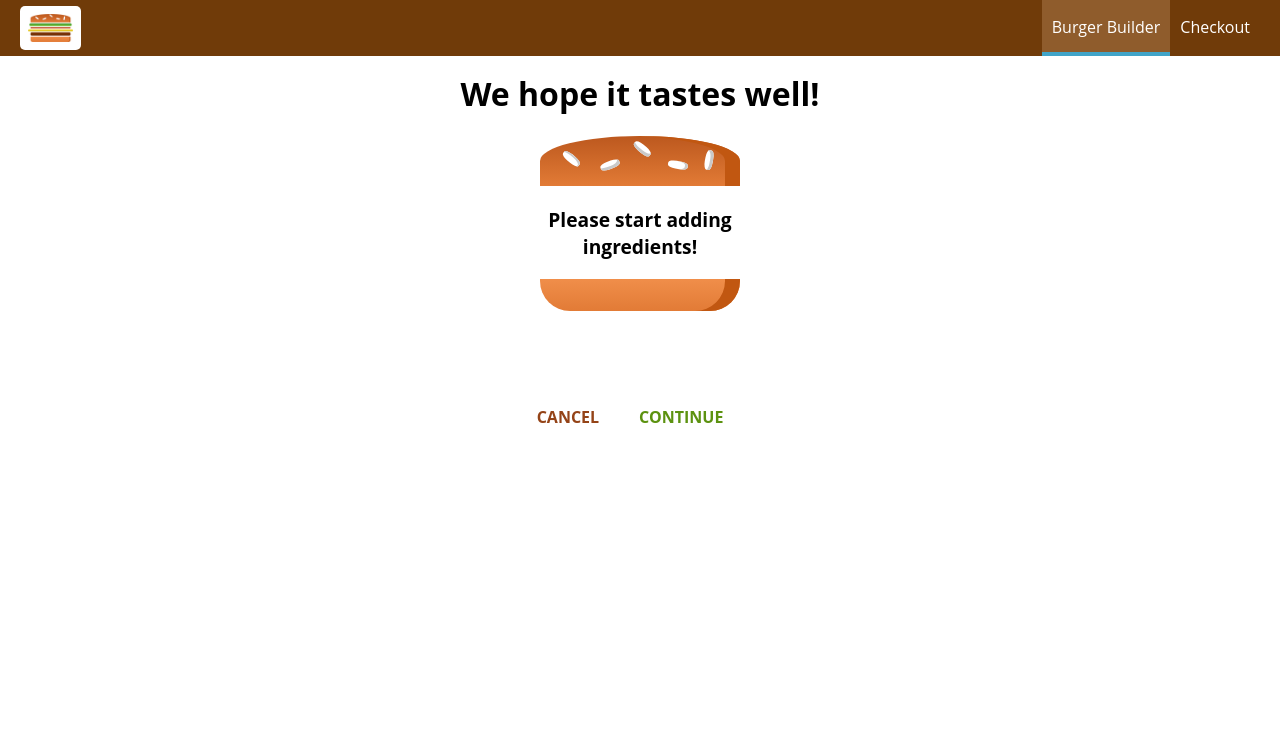
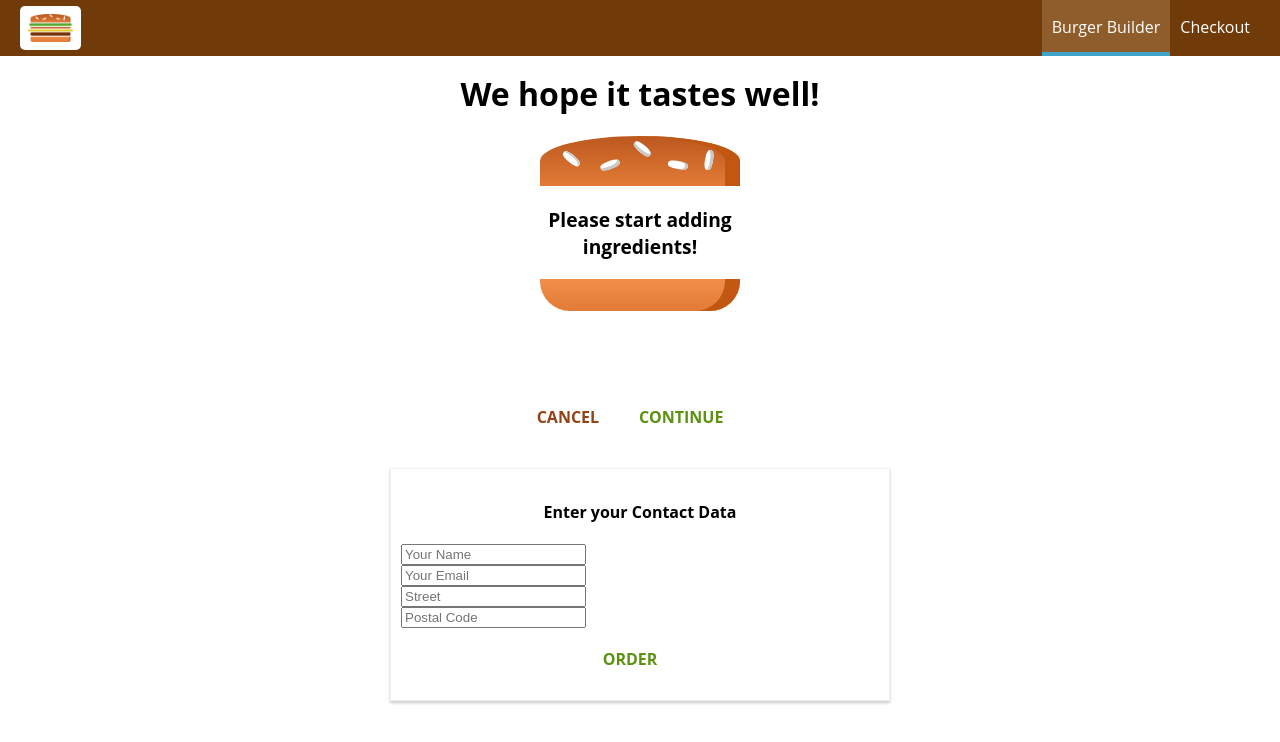
Before and after one commit to rainacho/burgerBuilderWithReact, a React app: page /checkout in a window 1280 px wide. Both pictures are taken after a click on the button "CONTINUE". Shown: the top 742 px of the page. Built offline with nearby package versions, Linux system fonts and the light colour scheme.

Commit message:
updated with lesson 256

```diff
--- a/src/containers/Checkout/Checkout.js
+++ b/src/containers/Checkout/Checkout.js
@@ -1,5 +1,8 @@
 import React, { Component } from 'react';
+import {Route} from 'react-router-dom';
+
 import CheckoutSummary from '../../components/Order/CheckoutSummary/CheckoutSummary';
+import ContactData from './ContactData/ContactData';
 
 class Checkout extends Component {
     state = {
@@ -36,6 +39,7 @@
                     ingredients={this.state.ingredients}
                     checkoutCancelled={this.checkoutCancelledHandler}
                     checkoutContinued={this.checkoutContinuedHandler}/>
+                <Route path={this.props.match.path + '/contact-data'} component={ContactData}/>
             </div>
         );
     }
--- /dev/null
+++ b/src/containers/Checkout/ContactData/ContactData.css
@@ -0,0 +1,19 @@
+.ContactData {
+    margin: 20px auto;
+    width: 80%;
+    text-align: center;
+    box-shadow: 0 2px 3px #ccc;
+    border: 1px solid #eee;
+    padding: 10px;
+    box-sizing: border-box;
+}
+
+.Input {
+    display: block;
+}
+
+@media(min-width: 600px) {
+    .ContactData {
+        width: 500px;
+    }
+}
--- /dev/null
+++ b/src/containers/Checkout/ContactData/ContactData.js
@@ -0,0 +1,31 @@
+import React, { Component } from 'react';
+import Button from '../../../components/UI/Button/Button';
+import classes from './ContactData.css';
+
+class ContactData extends Component {
+    state = {
+        name:'',
+        email:'',
+        address: {
+            street: '',
+            postalCode: ''
+        }
+    }
+
+    render() {
+        return (
+            <div className={classes.ContactData}>
+                <h4>Enter your Contact Data</h4>
+                <form>
+                    <input className={classes.Input} type="text" name="name" placeholder="Your Name"/>
+                    <input className={classes.Input} type="text" name="email" placeholder="Your Email"/>
+                    <input className={classes.Input} type="text" name="street" placeholder="Street"/>
+                    <input className={classes.Input} type="text" name="postal" placeholder="Postal Code"/>
+                    <Button btnType="Success">ORDER</Button>
+                </form>
+            </div>
+        )
+    }
+}
+
+export default ContactData;
```
Also changed, not shown: 1 other file (tests, documents, lock files or other folders).
